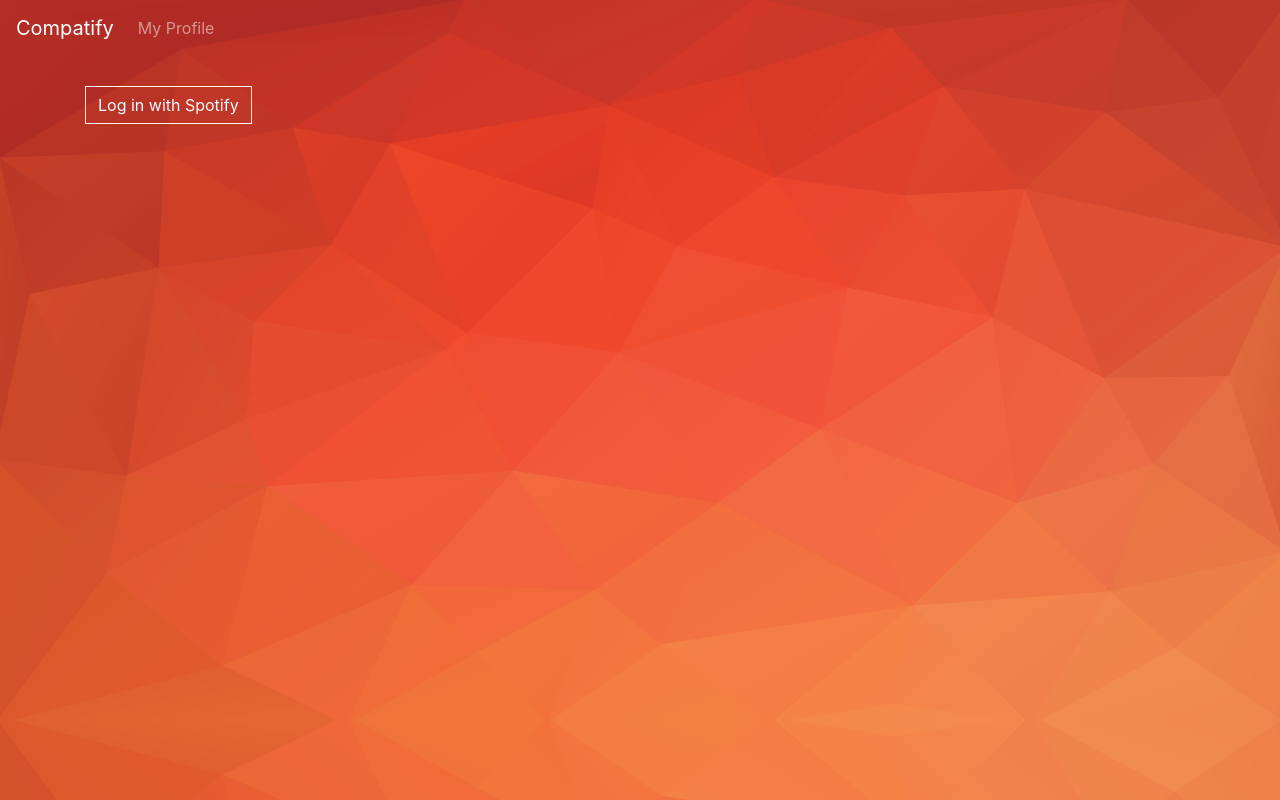
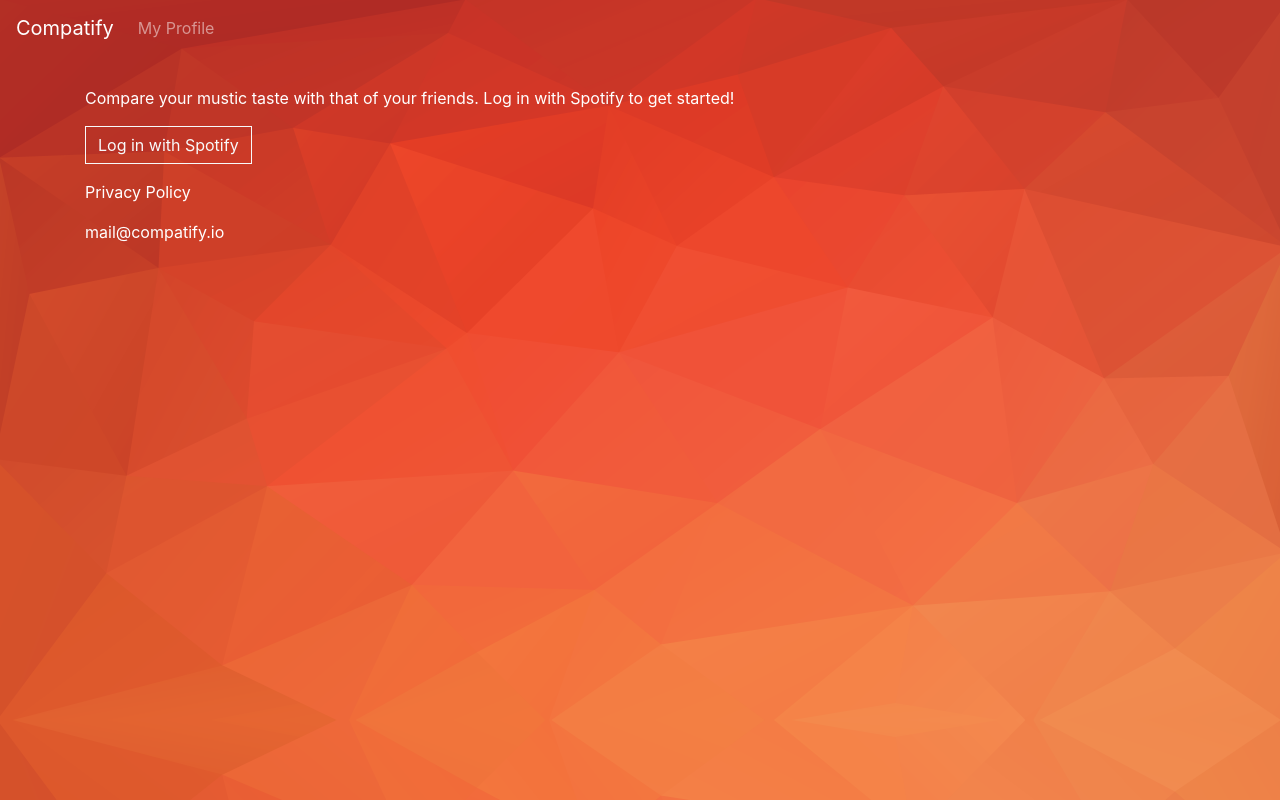
Before and after one commit to lukeclopez/Compatify, a React (Create React App) app in the folder compatify-app/: page / in a window 1280 px wide. Before the commit this address led to /login. Built offline with nearby package versions, Linux system fonts and the light colour scheme.

Commit message:
Updated readme, homepage

```diff
--- a/compatify-app/src/App.js
+++ b/compatify-app/src/App.js
@@ -13,7 +13,7 @@ import DeleteData from "./components/deleteData";
 import NavBar from "./components/navBar";
 import Logout from "./components/logout";
 import PrivacyPolicy from "./components/privacyPolicy";
-import Footer from "./components/footer";
+import Homepage from "./components/homepage";
 import "react-toastify/dist/ReactToastify.css";
 import "./App.css";
 
@@ -39,7 +39,7 @@ class App extends Component {
             <Route path="/profile" component={DisplayProfile} />
             <Route path="/privacy-policy" component={PrivacyPolicy} />
             <Route path="/p:shareCode" component={SharedProfile} />
-            <Redirect from="/" exact to="/login" />
+            <Route path="/" component={Homepage} />
             <Redirect to="/not-found" />
           </Switch>
         </main>
--- /dev/null
+++ b/compatify-app/src/components/homepage.jsx
@@ -0,0 +1,29 @@
+import React from "react";
+import { Link } from "react-router-dom";
+import LogInWithSpotify from "./logInWithSpotify";
+
+const Homepage = () => {
+  return (
+    <>
+      <p>
+        Compare your mustic taste with that of your friends. Log in with Spotify
+        to get started!
+      </p>
+      <p>
+        <LogInWithSpotify />
+      </p>
+      <p>
+        <Link className="text-white" to={"/privacy-policy"}>
+          Privacy Policy
+        </Link>
+      </p>
+      <p>
+        <a className="text-white" href="mailto:mail@compatify.io">
+          mail@compatify.io
+        </a>
+      </p>
+    </>
+  );
+};
+
+export default Homepage;
```
Also changed, not shown: 1 other file (tests, documents, lock files or other folders).
